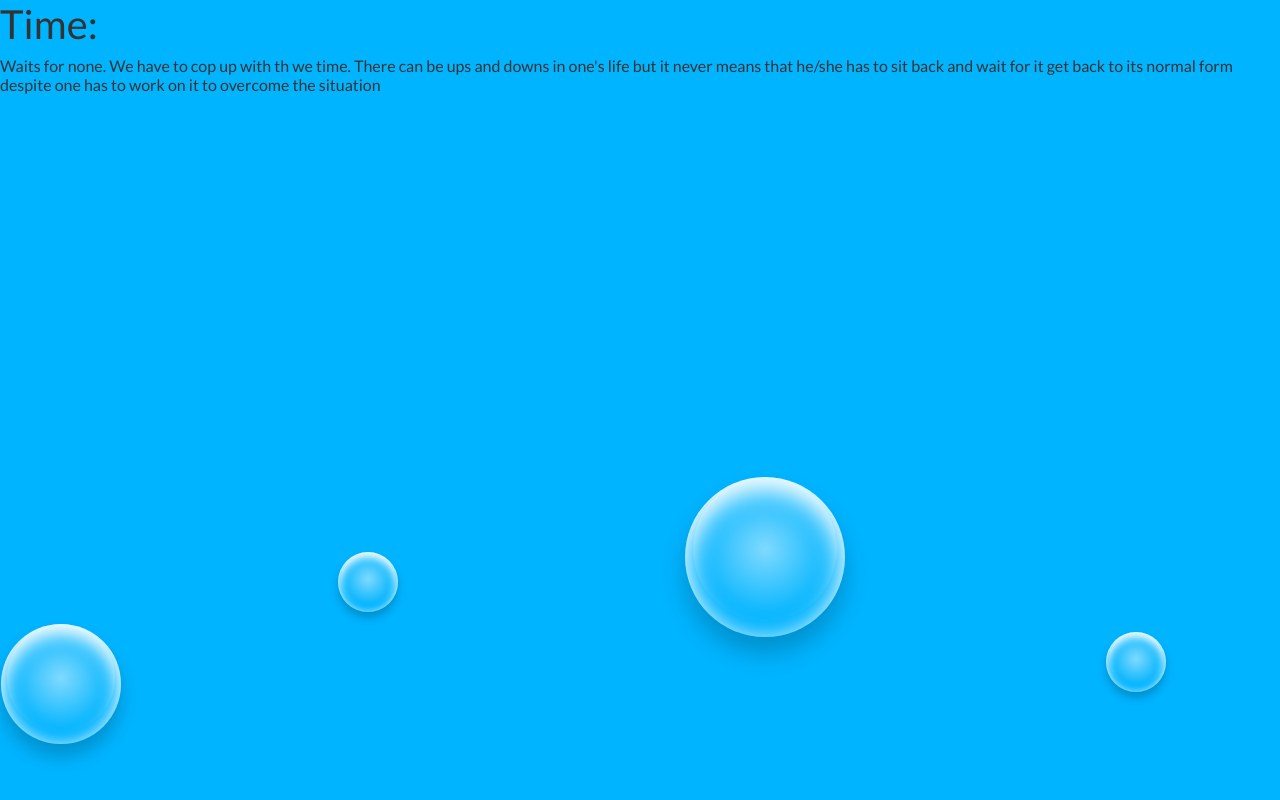
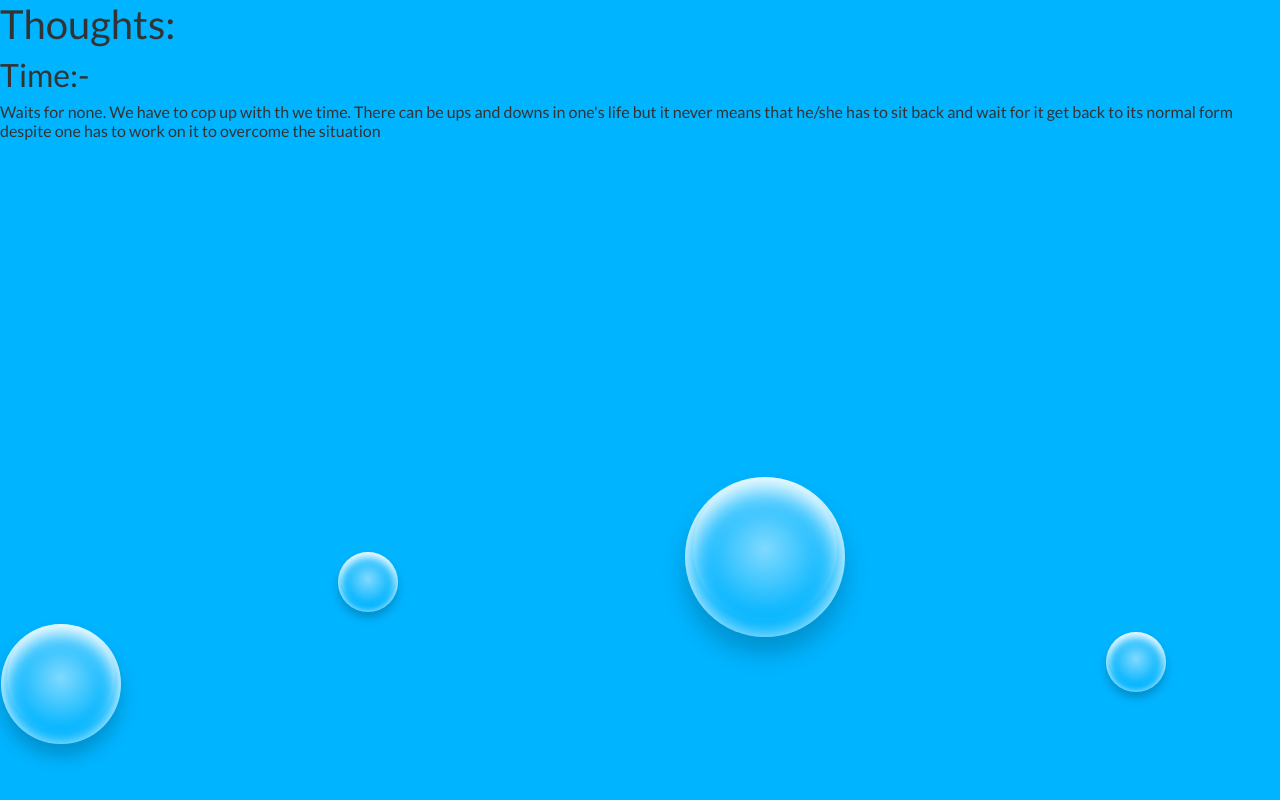
Before and after one commit to rockanandu/blog, a website: page home.html in a window 1280 px wide. Drawn offline with Linux system fonts and the light colour scheme.

Commit message:
Update home.html

```diff
--- a/home.html
+++ b/home.html
@@ -40,6 +40,7 @@
     <div class="bubble x9"></div>
     <div class="bubble x10"></div>
   </div>
-       <h1>Time:</h1>
+       <h1>Thoughts:</h1>
+       <h2>Time:-</h2>
        <p>Waits for none. We have to cop up with th we time. There can be ups and downs in one's life but it never means that he/she has to sit back and wait for it get back to its normal form despite one has to work on it to overcome the situation</p>
     </body>
```
